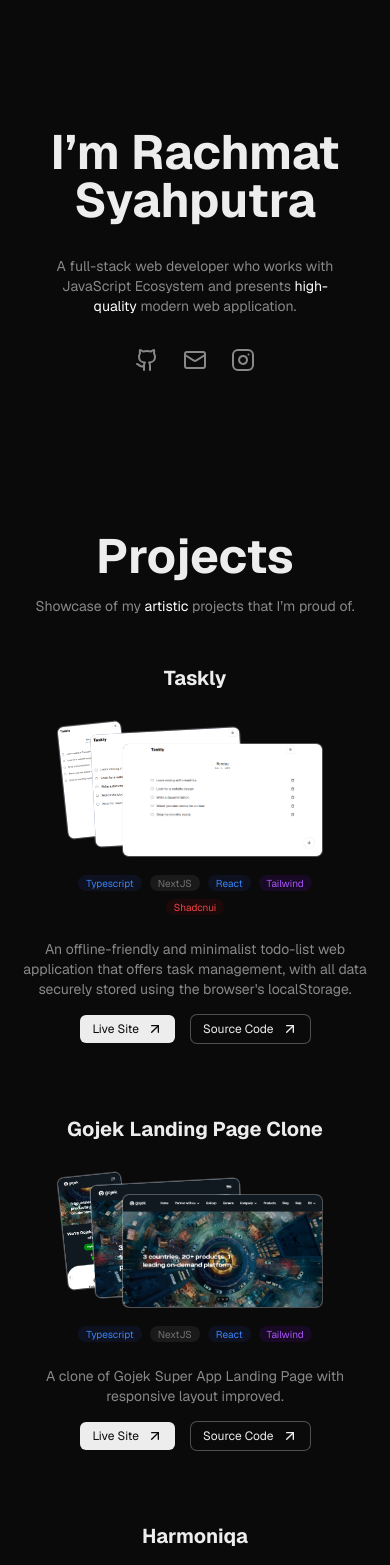
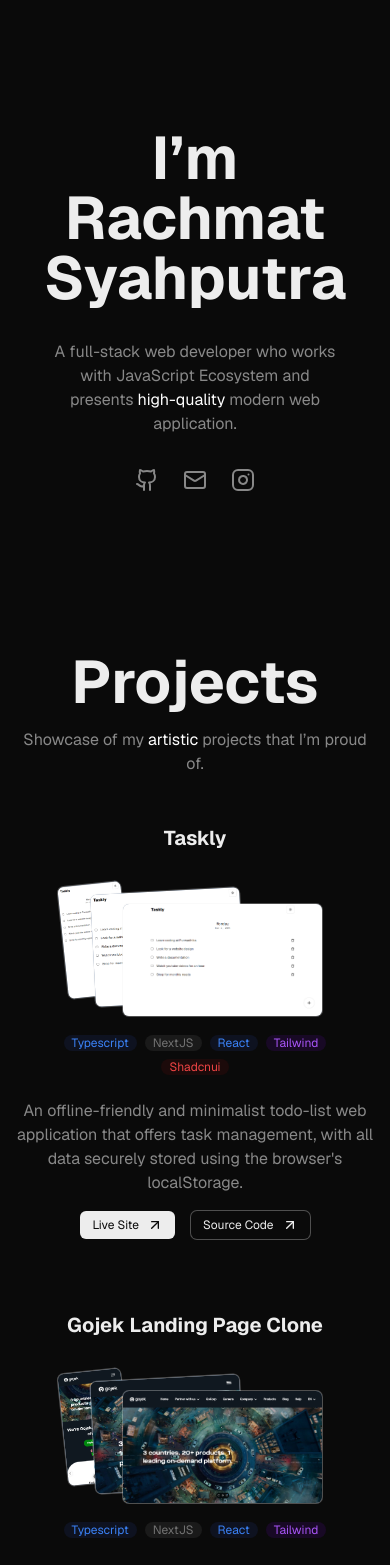
Before and after one commit to rach-syahputra/personal-website, a Next.js app: page / in a window 390 px wide. Shown: the top 1565 px of the page. Built offline with nearby package versions, Linux system fonts and the light colour scheme.

Commit message:
adjust header, badge and description text sizes

```diff
--- a/src/components/badge.tsx
+++ b/src/components/badge.tsx
@@ -10,7 +10,7 @@ export default function Badge({ color, children }: BadgeProps) {
   return (
     <span
       className={cn(
-        'h-4 content-center rounded-full bg-neutral-700 bg-opacity-30 px-2 text-[10px] text-neutral-500 md:h-6 md:text-xs lg:text-sm',
+        'h-4 content-center rounded-full bg-neutral-700 bg-opacity-30 px-2 text-xs text-neutral-500 md:h-6 md:text-sm lg:text-base',
         {
           'bg-blue-950 text-blue-500': color === 'blue',
           'bg-purple-950 text-purple-500': color === 'purple',
--- a/src/components/description.tsx
+++ b/src/components/description.tsx
@@ -9,7 +9,7 @@ export default function Description({ className, children }: DescriptionProps) {
   return (
     <p
       className={cn(
-        'max-w-full text-center text-sm text-gray sm:max-w-xl md:text-base lg:text-xl',
+        'max-w-full text-center text-gray sm:max-w-xl lg:text-xl',
         className
       )}
     >
--- a/src/components/header.tsx
+++ b/src/components/header.tsx
@@ -4,6 +4,6 @@ interface HeaderProps {
 
 export default function Header({ children }: HeaderProps) {
   return (
-    <h1 className='text-center text-5xl font-bold lg:text-6xl'>{children}</h1>
+    <h1 className='text-center text-6xl font-bold lg:text-7xl'>{children}</h1>
   )
 }
```
